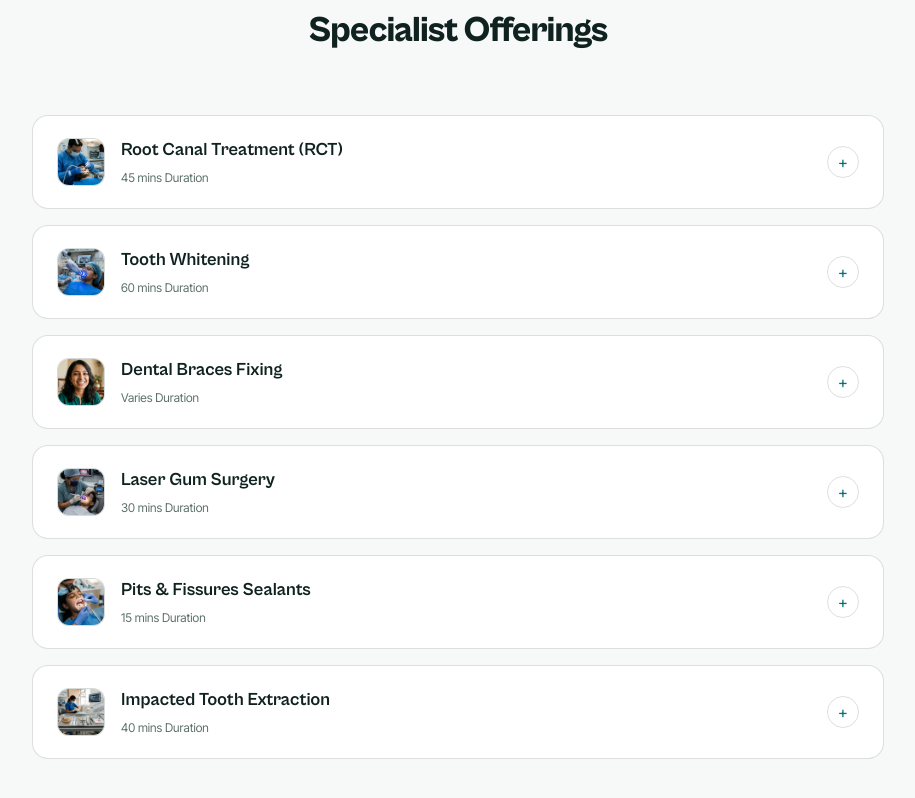
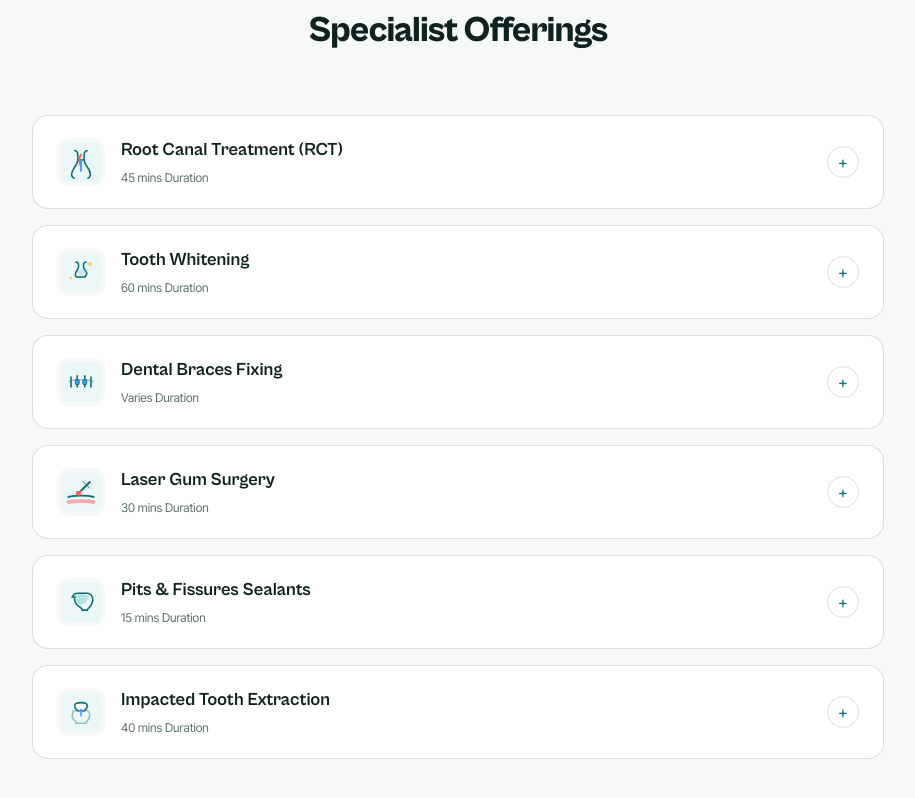
Before and after one commit to Teju-schoolprojects/Sukruthi-Dental, a React (Vite) app in the folder app/: page / in a window 1280 px wide. Shown: the part 4099-4897 px from the top of the page, without its empty margins (182-1097 px from the left). Built offline with nearby package versions, Linux system fonts and the light colour scheme.

Commit message:
style: changed offerings thumbnails from realistic photos to flat graphic vector illustrations

```diff
--- a/app/src/App.tsx
+++ b/app/src/App.tsx
@@ -12,6 +12,79 @@ function IconImplants() {
       <path d="M8 5c1-1.5 2-2 4-2s3 .5 4 2c1 1.5.5 3.5-1 4.5S12 11 12 11h-0.5s-2.5-1-1.5-2.5S7 6.5 8 5z" />
       <path d="M12 11v8" />
       <path d="M10 13h4M9.5 15.5h5M10.5 17.5h3" />
+    </svg>
+  );
+}
+
+// Colored Graphic Illustration Components
+function GraphicRct() {
+  return (
+    <svg className="w-10 h-10 shrink-0" viewBox="0 0 64 64" fill="none">
+      <rect width="64" height="64" rx="12" fill="#EBF6F6" />
+      <path d="M22 14c4 0 5 3 5 8v6c0 10-10 14-10 24 0 4 3 6 4 6" stroke="#0E6E73" strokeWidth="2.5" strokeLinecap="round" />
+      <path d="M42 14c-4 0-5 3-5 8v6c0 10 10 14 10 24 0 4-3 6-4 6" stroke="#0E6E73" strokeWidth="2.5" strokeLinecap="round" />
+      <path d="M27 28c2 1 6 1 10 0" stroke="#0E6E73" strokeWidth="2.5" />
+      <path d="M32 20c-1.5 2-2.5 5-2.5 9s1 6 2 9" stroke="#FF5A5F" strokeWidth="3" strokeLinecap="round" />
+      <path d="M32 29v17" stroke="#3D9BFF" strokeWidth="3" strokeLinecap="round" />
+    </svg>
+  );
+}
+
+function GraphicWhitening() {
+  return (
+    <svg className="w-10 h-10 shrink-0" viewBox="0 0 64 64" fill="none">
+      <rect width="64" height="64" rx="12" fill="#EBF6F6" />
+      <path d="M24 16c2 0 4 1.5 4 4.5v3c0 5-5 7-5 12s2 4.5 2.5 4.5h13s.5-.5 2.5-4.5-5-7-5-12v-3c0-3 2-4.5 4-4.5" stroke="#0E6E73" strokeWidth="2.5" strokeLinecap="round" />
+      <path d="M46 14l1.5 3.5 3.5 1.5-3.5 1.5-1.5 3.5-1.5-3.5-3.5-1.5 3.5-1.5z" fill="#F9C74F" />
+      <path d="M16 38l1 2.5 2.5 1-2.5 1-1 2.5-1-2.5-2.5-1 2.5-1z" fill="#F9C74F" />
+      <circle cx="32" cy="32" r="5" fill="#3D9BFF" opacity="0.2" />
+    </svg>
+  );
+}
+
+function GraphicBraces() {
+  return (
+    <svg className="w-10 h-10 shrink-0" viewBox="0 0 64 64" fill="none">
+      <rect width="64" height="64" rx="12" fill="#EBF6F6" />
+      <path d="M12 32c8-5 32-5 40 0" stroke="#B0C4DE" strokeWidth="3" />
+      <path d="M16 24v16M26 22v18M38 22v18M48 24v16" stroke="#0E6E73" strokeWidth="2.5" strokeLinecap="round" />
+      <rect x="23" y="28" width="6" height="8" rx="1" fill="#3D9BFF" stroke="#0E6E73" strokeWidth="1.5" />
+      <rect x="35" y="28" width="6" height="8" rx="1" fill="#3D9BFF" stroke="#0E6E73" strokeWidth="1.5" />
+    </svg>
+  );
+}
+
+function GraphicLaser() {
+  return (
+    <svg className="w-10 h-10 shrink-0" viewBox="0 0 64 64" fill="none">
+      <rect width="64" height="64" rx="12" fill="#EBF6F6" />
+      <path d="M12 40c8-3 32-3 40 0" stroke="#0E6E73" strokeWidth="3" strokeLinecap="round" />
+      <path d="M12 48c8-2 32-2 40 0" stroke="#FF5A5F" strokeWidth="6" opacity="0.5" strokeLinecap="round" />
+      <path d="M46 16L32 30" stroke="#0E6E73" strokeWidth="3" strokeLinecap="round" />
+      <path d="M35 15l11 11" stroke="#0E6E73" strokeWidth="1.5" />
+      <circle cx="28" cy="34" r="4" fill="#FF5A5F" />
+      <line x1="32" y1="30" x2="28" y2="34" stroke="#FF5A5F" strokeWidth="2" strokeDasharray="2 2" />
+    </svg>
+  );
+}
+
+function GraphicSealants() {
+  return (
+    <svg className="w-10 h-10 shrink-0" viewBox="0 0 64 64" fill="none">
+      <rect width="64" height="64" rx="12" fill="#EBF6F6" />
+      <path d="M18 24c2-4 4-6 8-6h16c4 0 6 2 8 6c2 4 0 12-4 16s-4 5-4 5h-8s0-3-4-5s-10-8-8-16z" stroke="#0E6E73" strokeWidth="2.5" />
+      <path d="M22 22c6-3 14-3 20 0v4c0 6-8 10-10 10s-10-4-10-10v-4z" fill="#2EC4B6" opacity="0.3" stroke="#2EC4B6" strokeWidth="1.5" />
+    </svg>
+  );
+}
+
+function GraphicExtraction() {
+  return (
+    <svg className="w-10 h-10 shrink-0" viewBox="0 0 64 64" fill="none">
+      <rect width="64" height="64" rx="12" fill="#EBF6F6" />
+      <path d="M18 36c0-6 4-8 14-8s14 2 14 8c0 5-3 9-3 9s-3 3-3 5H24s0-4-3-5s-3-4-3-9z" stroke="#0E6E73" strokeWidth="2.5" opacity="0.4" />
+      <path d="M22 22c0-4 3-5 10-5s10 1 10 5c0 3-2 5-2 5s-2 2-2 3H26s0-2-2-3s-2-2-2-5z" stroke="#0E6E73" strokeWidth="2.5" fill="#FFFFFF" />
+      <path d="M32 38V28M29 31l3-3 3 3" stroke="#3D9BFF" strokeWidth="2.5" strokeLinecap="round" strokeLinejoin="round" />
     </svg>
   );
 }
@@ -355,42 +428,42 @@ Time: ${bookingDetails.time}
                     duration: "45 mins",
                     desc: "Precision pulp clearing and bio-compatible sealing using computerized systems.",
                     details: "At Sukruthi Dental and Oral Care, Dr. Mahesh M. S. performs precision root canals using advanced computerized endodontic equipment. The procedure is painless and preserves the structural integrity of your natural tooth.",
-                    thumbnail: "/assets/service-rct.jpg",
+                    illustration: <GraphicRct />,
                   },
                   {
                     title: "Tooth Whitening",
                     duration: "60 mins",
                     desc: "Medical-grade bleaching activating enamel protection and instant stain removal.",
                     details: "Dissolve stains caused by caffeine, tea, foods, tobacco, or aging. In-clinic light whitening targets 6-8 shades lighter safely inside one hour.",
-                    thumbnail: "/assets/service-whitening.jpg",
+                    illustration: <GraphicWhitening />,
                   },
                   {
                     title: "Dental Braces Fixing",
                     duration: "Varies",
                     desc: "Skeletal orthodontics with traditional, ceramic, or invisible aligners.",
                     details: "Correct teeth alignment, crowding, spacing, and bite issues. We offer personalized brace options and periodic tracking.",
-                    thumbnail: "/assets/service-braces.jpg",
+                    illustration: <GraphicBraces />,
                   },
                   {
                     title: "Laser Gum Surgery",
                     duration: "30 mins",
                     desc: "Surgical soft-tissue laser restoration eliminating bleeding and suturing.",
                     details: "Advanced lasers sterilize soft tissues, eliminating scalpels, needles, and stitches. The healing curve is drastically shorter.",
-                    thumbnail: "/assets/service-laser.jpg",
+                    illustration: <GraphicLaser />,
                   },
                   {
                     title: "Pits & Fissures Sealants",
                     duration: "15 mins",
                     desc: "Thin resin coatings on back molars to safeguard against decay.",
                     details: "Ideal preventive dental protection for school-going children. Keeps Molars shielded from bacteria and plaque build-up.",
-                    thumbnail: "/assets/service-sealants.jpg",
+                    illustration: <GraphicSealants />,
                   },
                   {
                     title: "Impacted Tooth Extraction",
                     duration: "40 mins",
                     desc: "Removal of wisdom teeth trapped under gums, relieving alignment stress.",
                     details: "Safe surgical tooth extraction mapping root nerves via low-radiation X-rays. Minimizes bone damage and speeds post-op recovery.",
-                    thumbnail: "/assets/service-extraction.jpg",
+                    illustration: <GraphicExtraction />,
                   },
                 ].map((item, idx) => {
                   const isOpen = openOffering === idx;
@@ -404,8 +477,8 @@ Time: ${bookingDetails.time}
                         className="w-full px-6 py-5 flex items-center justify-between text-left focus:outline-none"
                       >
                         <div className="flex items-center gap-4">
-                          <div className="w-12 h-12 rounded-xl overflow-hidden shrink-0 border sx-hairline bg-siteground">
-                            <img src={item.thumbnail} alt="" className="w-full h-full object-cover" />
+                          <div className="w-12 h-12 rounded-xl shrink-0 flex items-center justify-center bg-siteground overflow-hidden">
+                            {item.illustration}
                           </div>
                           <div>
                             <h3 className="font-display text-lg font-bold">{item.title}</h3>
```
